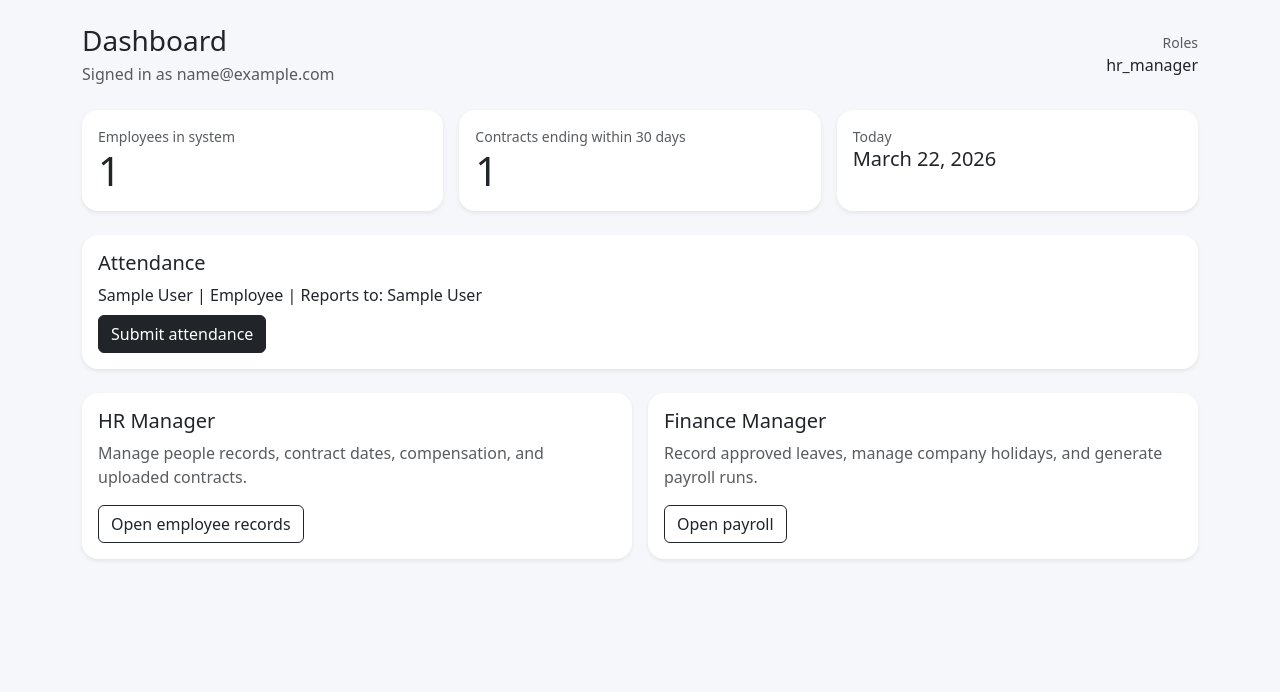
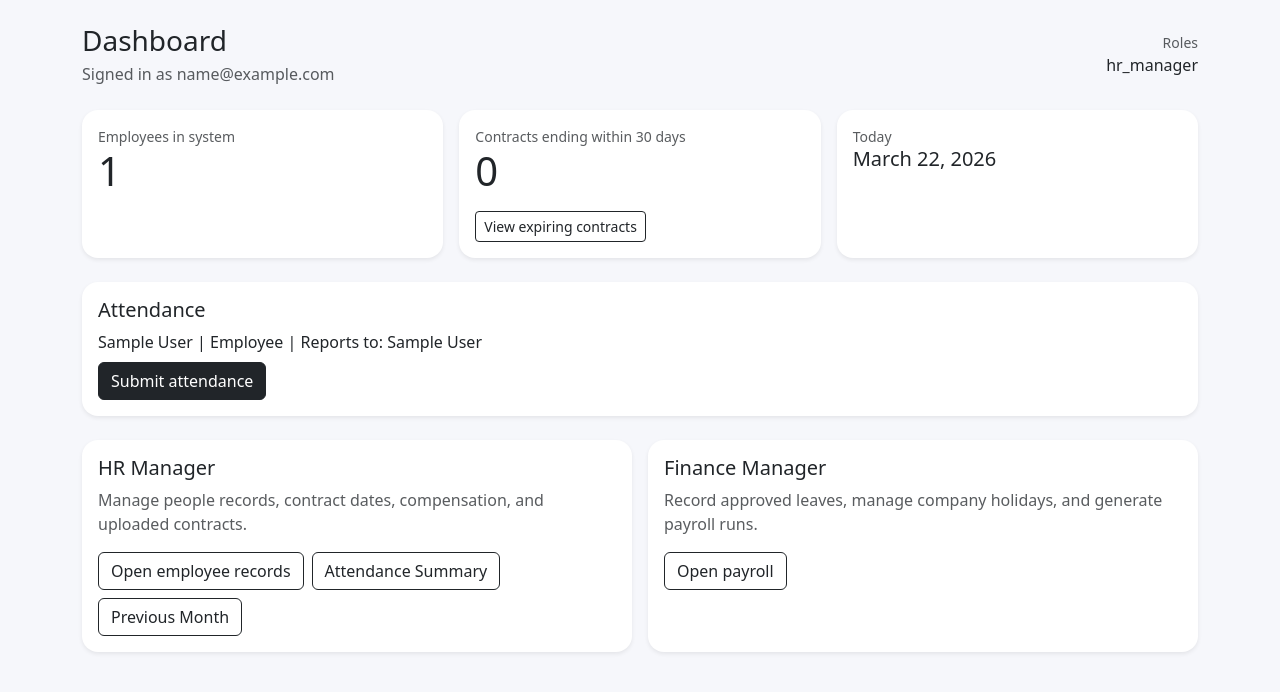
Before and after one commit to gopalakrishnanplus-creator/Inditech-HR, a Django app: page /dashboard/ in a window 1280 px wide. Shown: the part 73-765 px from the top of the page. Run offline with Django 5.2, Linux system fonts and the light colour scheme; a user stored in the database is signed in; tables that the repository leaves empty hold one stand-in row (values such as "Sample post").

Commit message:
Add HR dashboard attendance and contract summaries

```diff
--- a/accounts/urls.py
+++ b/accounts/urls.py
@@ -3,8 +3,11 @@ from django.urls import path
 from .views import (
     AttendanceEntryView,
     AttendanceLoginView,
+    AttendanceMissingDatesView,
+    AttendanceSummaryView,
     DashboardView,
     LandingView,
+    UpcomingContractListView,
     RoleAssignmentCreateView,
     RoleAssignmentListView,
     RoleAssignmentUpdateView,
@@ -16,6 +19,13 @@ urlpatterns = [
     path('', LandingView.as_view(), name='landing'),
     path('attendance-login/', AttendanceLoginView.as_view(), name='attendance-login'),
     path('attendance-entry/', AttendanceEntryView.as_view(), name='attendance-entry'),
+    path('dashboard/contracts-ending/', UpcomingContractListView.as_view(), name='upcoming-contracts'),
+    path('dashboard/attendance-summary/', AttendanceSummaryView.as_view(), name='attendance-summary'),
+    path(
+        'dashboard/attendance-summary/<int:pk>/absent-days/',
+        AttendanceMissingDatesView.as_view(),
+        name='attendance-missing-dates',
+    ),
     path('dashboard/', DashboardView.as_view(), name='dashboard'),
     path('roles/', RoleAssignmentListView.as_view(), name='role-list'),
     path('roles/new/', RoleAssignmentCreateView.as_view(), name='role-create'),
--- a/accounts/views.py
+++ b/accounts/views.py
@@ -1,3 +1,4 @@
+from collections import defaultdict
 from datetime import timedelta
 
 from django.contrib import messages
@@ -8,12 +9,88 @@ from django.utils import timezone
 from django.views.generic import CreateView, ListView, TemplateView, UpdateView
 
 from attendance.models import AttendanceRecord
-from hr.models import Employee
+from hr.models import Employee, Holiday
+from hr.services import get_working_dates, month_bounds
 
 from .forms import RoleAssignmentForm
 from .models import RoleAssignment
-from .permissions import SystemAdminRequiredMixin
+from .permissions import HRManagerRequiredMixin, SystemAdminRequiredMixin
 from .services import get_role_names, get_user_employee, sync_user_permissions
+
+
+def get_upcoming_contract_queryset(reference_date):
+    return Employee.objects.filter(
+        is_active=True,
+        contract_end_date__range=(reference_date, reference_date + timedelta(days=30)),
+    ).order_by('contract_end_date', 'full_name')
+
+
+def get_attendance_period(month_key, reference_date):
+    if month_key == 'previous':
+        previous_month_reference = reference_date.replace(day=1) - timedelta(days=1)
+        month_start, month_end = month_bounds(previous_month_reference)
+        month_label = previous_month_reference.strftime('%B %Y')
+    else:
+        month_start = reference_date.replace(day=1)
+        month_end = reference_date
+        month_label = reference_date.strftime('%B %Y')
+    return month_start, month_end, month_label
+
+
+def get_employee_missing_attendance_dates(employee, month_key, reference_date, holiday_dates=None):
+    month_start, month_end, _ = get_attendance_period(month_key, reference_date)
+    holiday_dates = holiday_dates or set(
+        Holiday.objects.filter(date__range=(month_start, month_end)).values_list('date', flat=True)
+    )
+    period_start = max(month_start, employee.join_date)
+    period_end = min(month_end, employee.contract_end_date) if employee.contract_end_date else month_end
+    if period_end < period_start:
+        return []
+
+    expected_dates = get_working_dates(period_start, period_end, holiday_dates)
+    submitted_dates = set(
+        AttendanceRecord.objects.filter(
+            employee=employee,
+            attendance_date__range=(period_start, period_end),
+        ).values_list('attendance_date', flat=True)
+    )
+    return [current_date for current_date in expected_dates if current_date not in submitted_dates]
+
+
+def get_attendance_summary_rows(month_key, reference_date):
+    month_start, month_end, _ = get_attendance_period(month_key, reference_date)
+    employees = list(
+        Employee.objects.filter(
+            is_active=True,
+            included_in_attendance=True,
+            join_date__lte=month_end,
+        ).order_by('full_name')
+    )
+    holiday_dates = set(Holiday.objects.filter(date__range=(month_start, month_end)).values_list('date', flat=True))
+    attendance_by_employee = defaultdict(set)
+    for employee_id, attendance_date in AttendanceRecord.objects.filter(
+        employee__in=employees,
+        attendance_date__range=(month_start, month_end),
+    ).values_list('employee_id', 'attendance_date'):
+        attendance_by_employee[employee_id].add(attendance_date)
+
+    rows = []
+    for employee in employees:
+        missing_dates = get_employee_missing_attendance_dates(
+            employee,
+            month_key,
+            reference_date,
+            holiday_dates=holiday_dates,
+        )
+        submitted_dates = attendance_by_employee.get(employee.pk, set())
+        rows.append(
+            {
+                'employee': employee,
+                'submitted_days': len(submitted_dates),
+                'missing_days_count': len(missing_dates),
+            }
+        )
+    return rows
 
 
 class LandingView(TemplateView):
@@ -65,7 +142,67 @@ class DashboardView(LoginRequiredMixin, TemplateView):
                     else None
                 ),
                 'employee_count': Employee.objects.count(),
-                'pending_contracts': Employee.objects.filter(contract_end_date__lt=today + timedelta(days=30)).count(),
+                'pending_contracts': get_upcoming_contract_queryset(today).count(),
+            }
+        )
+        return context
+
+
+class UpcomingContractListView(HRManagerRequiredMixin, ListView):
+    model = Employee
+    template_name = 'accounts/upcoming_contracts.html'
+    context_object_name = 'employees'
+
+    def get_queryset(self):
+        self.today = timezone.localdate()
+        return get_upcoming_contract_queryset(self.today)
+
+    def get_context_data(self, **kwargs):
+        context = super().get_context_data(**kwargs)
+        context['today'] = self.today
+        context['window_end'] = self.today + timedelta(days=30)
+        return context
+
+
+class AttendanceSummaryView(HRManagerRequiredMixin, TemplateView):
+    template_name = 'accounts/attendance_summary.html'
+
+    def get_context_data(self, **kwargs):
+        context = super().get_context_data(**kwargs)
+        today = timezone.localdate()
+        month_key = 'previous' if self.request.GET.get('month') == 'previous' else 'current'
+        month_start, month_end, month_label = get_attendance_period(month_key, today)
+        context.update(
+            {
+                'today': today,
+                'month_key': month_key,
+                'month_start': month_start,
+                'month_end': month_end,
+                'month_label': month_label,
+                'rows': get_attendance_summary_rows(month_key, today),
+            }
+        )
+        return context
+
+
+class AttendanceMissingDatesView(HRManagerRequiredMixin, TemplateView):
+    template_name = 'accounts/attendance_missing_dates.html'
+
+    def get_context_data(self, **kwargs):
+        context = super().get_context_data(**kwargs)
+        today = timezone.localdate()
+        month_key = 'previous' if self.request.GET.get('month') == 'previous' else 'current'
+        month_start, month_end, month_label = get_attendance_period(month_key, today)
+        employee = Employee.objects.get(pk=self.kwargs['pk'])
+        context.update(
+            {
+                'today': today,
+                'month_key': month_key,
+                'month_start': month_start,
+                'month_end': month_end,
+                'month_label': month_label,
+                'employee': employee,
+                'missing_dates': get_employee_missing_attendance_dates(employee, month_key, today),
             }
         )
         return context
--- a/templates/accounts/dashboard.html
+++ b/templates/accounts/dashboard.html
@@ -28,6 +28,9 @@
             <div class="card-body">
                 <div class="text-muted small">Contracts ending within 30 days</div>
                 <div class="display-6">{{ pending_contracts }}</div>
+                {% if is_hr_manager %}
+                    <a class="btn btn-sm btn-outline-dark mt-3" href="{% url 'accounts:upcoming-contracts' %}">View expiring contracts</a>
+                {% endif %}
             </div>
         </div>
     </div>
@@ -65,7 +68,11 @@
                 <div class="card-body">
                     <h2 class="h5">HR Manager</h2>
                     <p class="text-muted">Manage people records, contract dates, compensation, and uploaded contracts.</p>
-                    <a class="btn btn-outline-dark" href="{% url 'hr:employee-list' %}">Open employee records</a>
+                    <div class="d-flex flex-wrap gap-2">
+                        <a class="btn btn-outline-dark" href="{% url 'hr:employee-list' %}">Open employee records</a>
+                        <a class="btn btn-outline-dark" href="{% url 'accounts:attendance-summary' %}">Attendance Summary</a>
+                        <a class="btn btn-outline-dark" href="{% url 'accounts:attendance-summary' %}?month=previous">Previous Month</a>
+                    </div>
                 </div>
             </div>
         </div>
```
Also changed, not shown: accounts/tests.py (+64 -1 lines), templates/accounts/attendance_missing_dates.html (added, +32 -0 lines), templates/accounts/attendance_summary.html (added, +48 -0 lines), templates/accounts/upcoming_contracts.html (added, +38 -0 lines).
